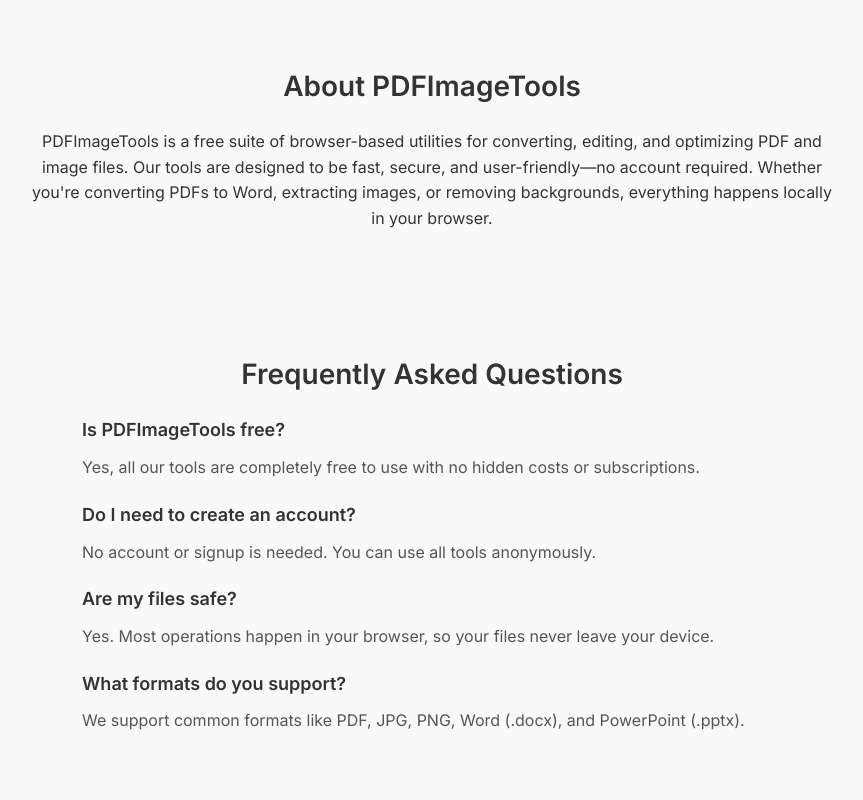
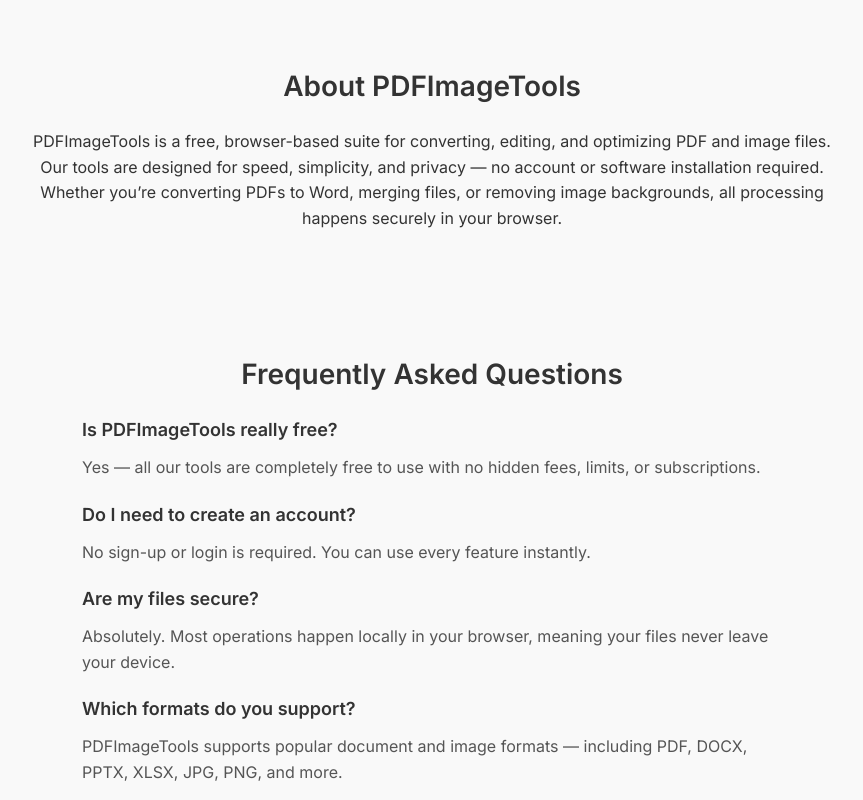
Before and after one commit to Leadmind-Developer/pdfimagetools-vercel, a Next.js app: page / in a window 1280 px wide. Shown: the part 1740-2540 px from the top of the page, without its empty margins (208-1071 px from the left). Built offline with nearby package versions, Linux system fonts and the light colour scheme; no server answers.

Commit message:
Update page.jsx

```diff
--- a/src/app/page.jsx
+++ b/src/app/page.jsx
@@ -1,31 +1,37 @@
-import React from 'react';
-import Header from '../components/Header';
-import Footer from '../components/Footer';
-import CTA from '../components/CTA';
-import Features from '../components/Features';
-import Hero from '../components/Hero';
-import './landing.css';
+import React from "react";
+import Header from "../components/Header";
+import Footer from "../components/Footer";
+import CTA from "../components/CTA";
+import Features from "../components/Features";
+import Hero from "../components/Hero";
+import "./landing.css";
 
 export const metadata = {
-  title: 'Free PDF & Image Tools — Convert, Edit, Optimize Online | PDFImageTools',
-  description: 'Convert PDFs and images instantly. Free online tools for PDF to Word, PDF to PPT, Image to PDF, PDF to Image, background remover, and more. No signup needed.',
-  alternates: { canonical: 'https://pdfimagetools.app/' },
+  title: "Free PDF, Word, PowerPoint, Excel & Image Tools — Convert, Edit & Optimize | PDFImageTools",
+  description:
+    "Convert and edit PDF, Word, Excel, and image files instantly. Free online tools for PDF to Word, PowerPoint to PDF, Excel to PDF, background remover, and more — no signup required.",
+  alternates: { canonical: "https://pdfimagetools.app/" },
   openGraph: {
-    title: 'Free PDF & Image Tools — Convert, Edit, Optimize Online | PDFImageTools',
-    description: 'Instantly convert, edit, and optimize PDFs and images. Fast, privacy-focused, and 100% free. No signup needed.',
-    url: 'https://pdfimagetools.app/',
+    title: "Free PDF, Word, Excel & Image Tools — Convert, Edit & Optimize | PDFImageTools",
+    description:
+      "Instantly convert, edit, and optimize PDF, Word, PowerPoint, Excel, and image files online. Fast, secure, and 100% free.",
+    url: "https://pdfimagetools.app/",
     images: [
       {
-        url: 'https://pdfimagetools.web.app/pdfdoc.png',
+        url: "https://pdfimagetools.app/og/homepage-preview.png",
+        width: 1200,
+        height: 630,
+        alt: "PDFImageTools — Free PDF & Image Converter",
       },
     ],
-    type: 'website',
+    type: "website",
   },
   twitter: {
-    card: 'summary_large_image',
-    title: 'Free PDF & Image Tools — Convert, Edit, Optimize Online | PDFImageTools',
-    description: 'Instantly convert, edit, and optimize PDFs and images. Fast, free, no signup needed.',
-    images: ['https://pdfimagetools.app/pdfdoc.png'],
+    card: "summary_large_image",
+    title: "Free PDF, Word, Excel & Image Tools — Convert, Edit & Optimize | PDFImageTools",
+    description:
+      "Fast, privacy-friendly tools to convert PDFs, Word, Excel, and images. No signup required.",
+    images: ["https://pdfimagetools.app/og/homepage-preview.png"],
   },
 };
 
@@ -41,35 +47,68 @@ export default function LandingPage() {
 
       <CTA />
 
-      <section className="about-section">
-        <div className="container">
-          <h2>About PDFImageTools</h2>
-          <p>
-            PDFImageTools is a free suite of browser-based utilities for converting, editing, and optimizing PDF and image files.
-            Our tools are designed to be fast, secure, and user-friendly—no account required.
-            Whether you're converting PDFs to Word, extracting images, or removing backgrounds, everything happens locally in your browser.
+      {/* About Section */}
+      <section className="about-section bg-gray-50 py-16">
+        <div className="container mx-auto max-w-4xl px-4 text-center">
+          <h2 className="text-3xl font-bold mb-4 text-gray-800">
+            About PDFImageTools
+          </h2>
+          <p className="text-gray-600 text-lg leading-relaxed">
+            PDFImageTools is a free, browser-based suite for converting, editing, and
+            optimizing PDF and image files. Our tools are designed for speed, simplicity,
+            and privacy — no account or software installation required. Whether you’re
+            converting PDFs to Word, merging files, or removing image backgrounds, all
+            processing happens securely in your browser.
           </p>
         </div>
       </section>
 
-      <section className="faq-section">
-        <div className="container">
-          <h2>Frequently Asked Questions</h2>
+      {/* FAQ Section */}
+      <section className="faq-section py-16">
+        <div className="container mx-auto max-w-4xl px-4">
+          <h2 className="text-3xl font-bold mb-8 text-center text-gray-800">
+            Frequently Asked Questions
+          </h2>
+
+          <div className="space-y-6">
             <div className="faq-item">
-            <h4>Is PDFImageTools free?</h4>
-            <p>Yes, all our tools are completely free to use with no hidden costs or subscriptions.</p>
+              <h4 className="text-xl font-semibold text-gray-900">
+                Is PDFImageTools really free?
+              </h4>
+              <p className="text-gray-700">
+                Yes — all our tools are completely free to use with no hidden fees,
+                limits, or subscriptions.
+              </p>
             </div>
+
             <div className="faq-item">
-            <h4>Do I need to create an account?</h4>
-            <p>No account or signup is needed. You can use all tools anonymously.</p>
+              <h4 className="text-xl font-semibold text-gray-900">
+                Do I need to create an account?
+              </h4>
+              <p className="text-gray-700">
+                No sign-up or login is required. You can use every feature instantly.
+              </p>
             </div>
+
             <div className="faq-item">
-            <h4>Are my files safe?</h4>
-            <p>Yes. Most operations happen in your browser, so your files never leave your device.</p>
+              <h4 className="text-xl font-semibold text-gray-900">
+                Are my files secure?
+              </h4>
+              <p className="text-gray-700">
+                Absolutely. Most operations happen locally in your browser, meaning your
+                files never leave your device.
+              </p>
             </div>
+
             <div className="faq-item">
-            <h4>What formats do you support?</h4>
-            <p>We support common formats like PDF, JPG, PNG, Word (.docx), and PowerPoint (.pptx).</p>
+              <h4 className="text-xl font-semibold text-gray-900">
+                Which formats do you support?
+              </h4>
+              <p className="text-gray-700">
+                PDFImageTools supports popular document and image formats — including
+                PDF, DOCX, PPTX, XLSX, JPG, PNG, and more.
+              </p>
+            </div>
           </div>
         </div>
       </section>
```
Lines whose indentation alone changed are shown as unchanged.
